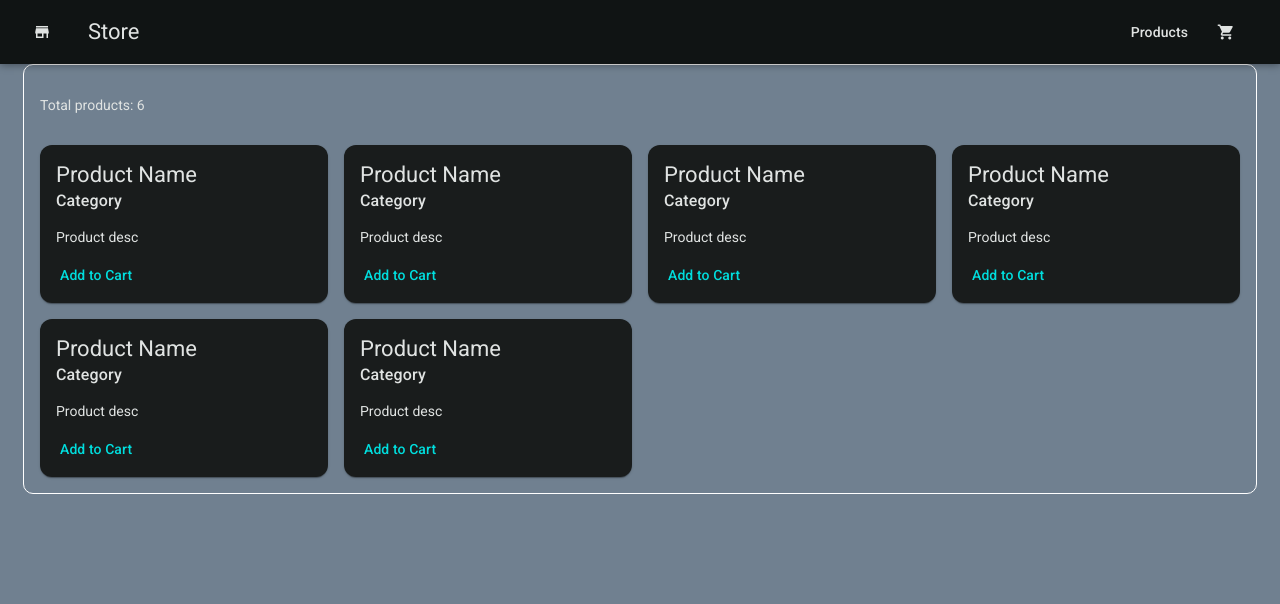
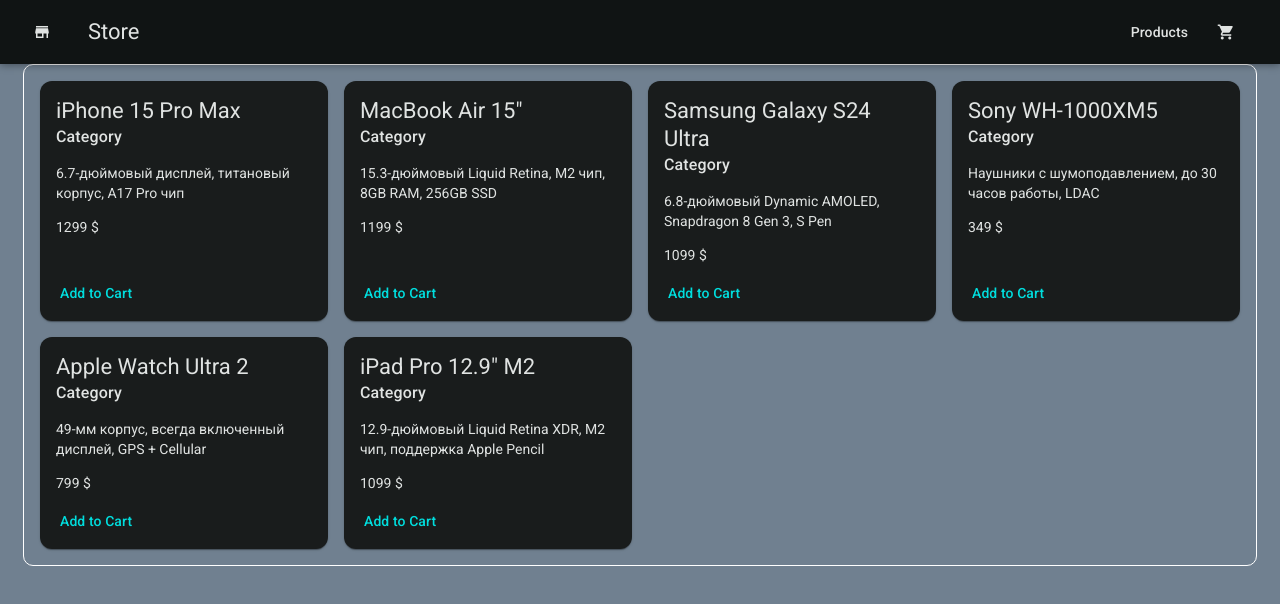
Before and after one commit to Oleg-ru/ng-loiane-y, an Angular app: page / in a window 1280 px wide. Shown: the top 604 px of the page. Built offline with nearby package versions, Linux system fonts and the light colour scheme.

Commit message:
11 passing data to child components with input()

```diff
--- a/src/app/products/product-card/product-card.html
+++ b/src/app/products/product-card/product-card.html
@@ -1,14 +1,15 @@
 <mat-card class="product-card">
   <mat-card-header>
-    <mat-card-title>Product Name</mat-card-title>
+    <mat-card-title>{{product().name}}</mat-card-title>
     <mat-card-subtitle>Category</mat-card-subtitle>
   </mat-card-header>
 
   <mat-card-content>
-    <p>Product desc</p>
+    <p>{{product().description}}</p>
+    <p class="price">{{product().price}} $</p>
   </mat-card-content>
 
   <mat-card-actions>
-    <button matButton>Add to Cart</button>
+    <button matButton>{{addButtonLabel()}}</button>
   </mat-card-actions>
 </mat-card>
--- a/src/app/products/product-card/product-card.ts
+++ b/src/app/products/product-card/product-card.ts
@@ -1,6 +1,7 @@
-import { Component } from '@angular/core';
+import { Component, input } from '@angular/core';
 import { MatCardModule } from '@angular/material/card';
 import { MatButton } from '@angular/material/button';
+import { Product } from '../product';
 
 @Component({
   selector: 'app-product-card',
@@ -8,4 +9,7 @@
   templateUrl: './product-card.html',
   styleUrl: './product-card.scss',
 })
-export class ProductCard {}
+export class ProductCard {
+  readonly product = input.required<Product>();
+  readonly addButtonLabel = input('Add to Cart');
+}
--- a/src/app/products/products-grid/products-grid.html
+++ b/src/app/products/products-grid/products-grid.html
@@ -1,8 +1,7 @@
 <div class="products-container">
-  <p>Total products: {{ products().length }}</p>
   <div class="products-grid">
     @for (product of products(); track product.id) {
-      <app-product-card/>
+      <app-product-card [product]="product"/>
     } @empty {
       <div class="empty-state">
         <mat-icon>
```
